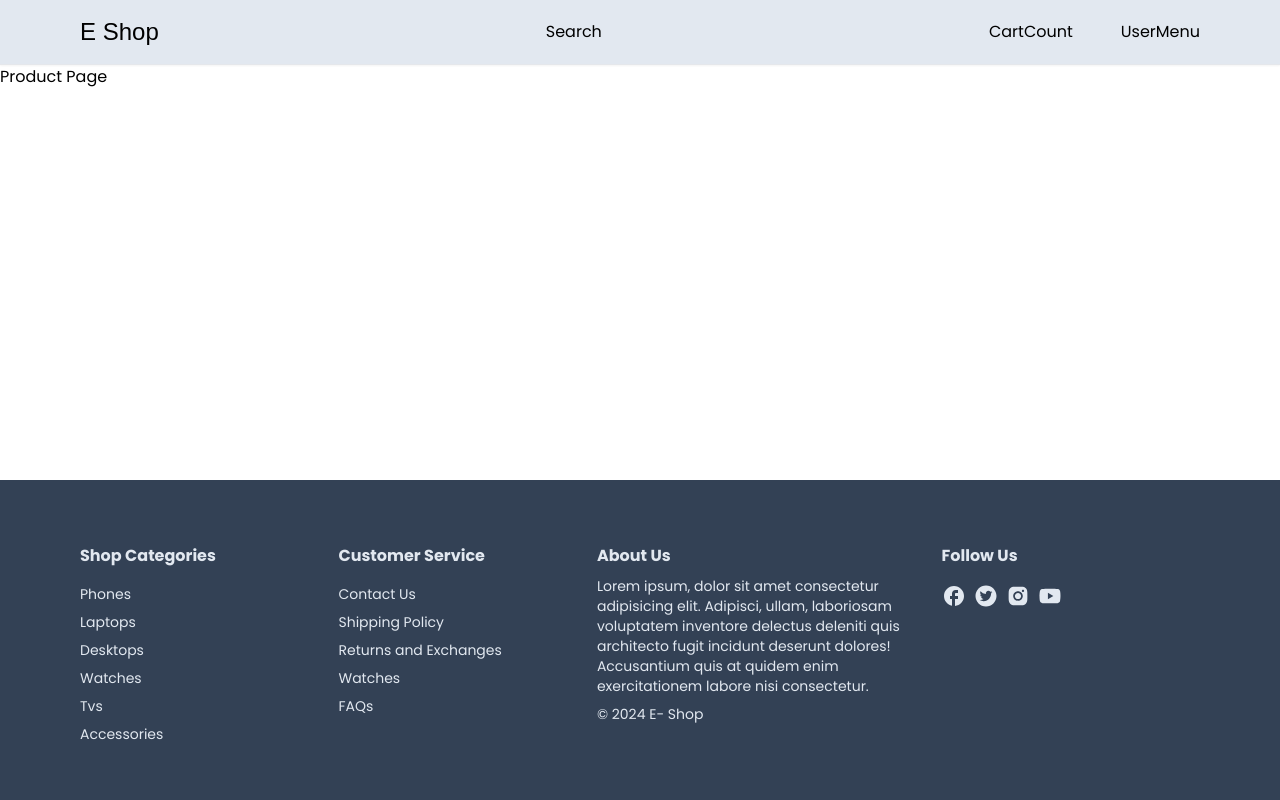
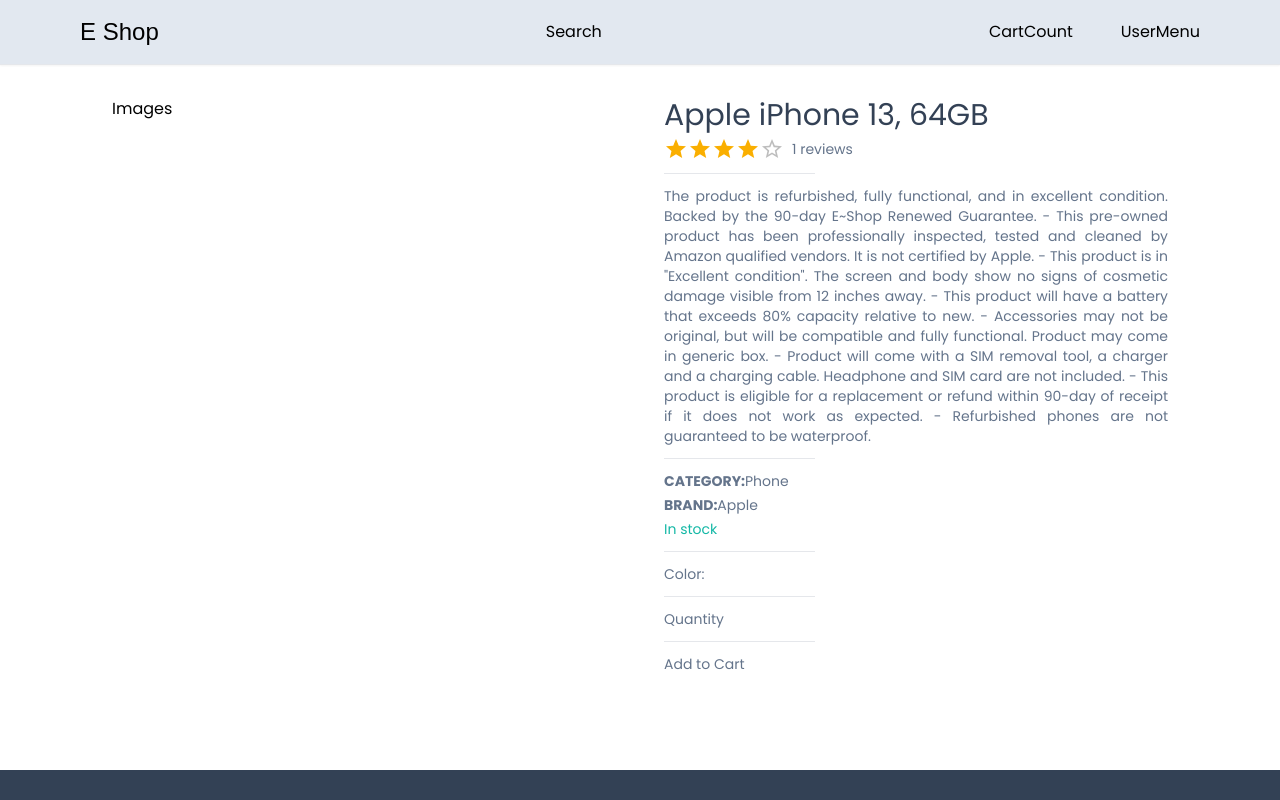
Before and after one commit to chamikalakshithadev/Fullstack-E-Commerce, a Next.js app: page /product/1 in a window 1280 px wide. Shown: the top 800 px of the page. Built offline with nearby package versions, Linux system fonts and the light colour scheme; a web font is replaced by a local one.

Commit message:
adding product details page

```diff
--- /dev/null
+++ b/app/product/[productId]/ProductDetails.tsx
@@ -0,0 +1,50 @@
+"use client";
+import { Rating } from "@mui/material";
+import React from "react";
+interface ProductDetailsProps {
+  product: any;
+}
+
+const Horizontal = () => {
+  return <hr className="w-[30%] my-2" />;
+};
+
+const ProductDetails: React.FC<ProductDetailsProps> = ({ product }) => {
+  const productRating =
+    product.reviews.reduce((acc: number, item: any) => item.rating + acc, 0) /
+    product.reviews.length;
+  return (
+    <div className="grid grid-cols-1 md:grid-cols-2 gap-12">
+      <div>Images</div>
+      <div className="flex flex-col gap-1 text-slate-500 text-sm">
+        <h2 className="text-3xl font-medium text-slate-700">{product.name}</h2>
+        <div className="flex items-center gap-2">
+          <Rating value={productRating} readOnly />
+          <div className="">{product.reviews.length} reviews</div>
+        </div>
+        <Horizontal />
+        <div className="text-justify">{product.description}</div>
+        <Horizontal />
+        <div>
+          <span className="font-semibold">CATEGORY:</span>
+          {product.category}
+        </div>
+        <div>
+          <span className="font-semibold">BRAND:</span>
+          {product.brand}
+        </div>
+        <div className={product.inStock ? "text-teal-500" : "text-red-500"}>
+          {product.inStock ? "In stock" : "Out of stock"}
+        </div>
+        <Horizontal />
+        <div>Color:</div>
+        <Horizontal />
+        <div>Quantity</div>
+        <Horizontal />
+        <div>Add to Cart</div>
+      </div>
+    </div>
+  );
+};
+
+export default ProductDetails;
--- a/app/product/[productId]/page.tsx
+++ b/app/product/[productId]/page.tsx
@@ -1,4 +1,7 @@
+import Container from "@/app/components/Container";
+import { product } from "@/utils/product";
 import React from "react";
+import ProductDetails from "./ProductDetails";
 interface Iparams {
   productId?: string;
 }
@@ -6,7 +9,13 @@
 const Product = ({ params }: { params: Iparams }) => {
   console.log("params", params);
 
-  return <div>Product Page</div>;
+  return (
+    <div className="p-8">
+      <Container>
+        <ProductDetails product={product} />
+      </Container>
+    </div>
+  );
 };
 
 export default Product;
--- /dev/null
+++ b/utils/product.ts
@@ -0,0 +1,52 @@
+export const product = {
+  id: "648437b38c44d52b9542e340",
+  name: "Apple iPhone 13, 64GB",
+  description:
+    'The product is refurbished, fully functional, and in excellent condition. Backed by the 90-day E~Shop Renewed Guarantee.\n- This pre-owned product has been professionally inspected, tested and cleaned by Amazon qualified vendors. It is not certified by Apple.\n- This product is in "Excellent condition". The screen and body show no signs of cosmetic damage visible from 12 inches away.\n- This product will have a battery that exceeds 80% capacity relative to new.\n- Accessories may not be original, but will be compatible and fully functional. Product may come in generic box.\n- Product will come with a SIM removal tool, a charger and a charging cable. Headphone and SIM card are not included.\n- This product is eligible for a replacement or refund within 90-day of receipt if it does not work as expected.\n- Refurbished phones are not guaranteed to be waterproof.',
+  price: 40,
+  brand: "Apple",
+  category: "Phone",
+  inStock: true,
+  images: [
+    {
+      color: "Black",
+      colorCode: "#000000",
+      image: "https://m.media-amazon.com/images/I/61g+McQpg7L._AC_SX679_.jpg",
+    },
+    {
+      color: "Blue",
+      colorCode: " #0000FF",
+      image: "https://m.media-amazon.com/images/I/713Om9vCHUL._AC_SX679_.jpg",
+    },
+    {
+      color: "Red",
+      colorCode: "#FF0000",
+      image:
+        "https://m.media-amazon.com/images/I/61thdjmfHcL.__AC_SX300_SY300_QL70_FMwebp_.jpg",
+    },
+  ],
+  reviews: [
+    {
+      id: "6499b4887402b0efd394d8f3",
+      userId: "6499b184b0e9a8c8709821d3",
+      productId: "648437b38c44d52b9542e340",
+      rating: 4,
+      comment:
+        "good enough. I like the camera and casing. the delivery was fast too.",
+      createdDate: "2023-06-26T15:53:44.483Z",
+
+      user: {
+        id: "6499b184b0e9a8c8709821d3",
+        name: "Chaoo",
+        email: "example1@gmail.com",
+        emailVerified: null,
+        image:
+          "https://lh3.googleusercontent.com/a/AAcHTtcuRLwWi1vPKaQOcJlUurlhRAIIq2LgYccE8p32=s96-c",
+        hashedPassword: null,
+        createdAt: "2023-06-26T15:40:52.558Z",
+        updatedAt: "2023-06-26T15:40:52.558Z",
+        role: "USER",
+      },
+    },
+  ],
+};
```
